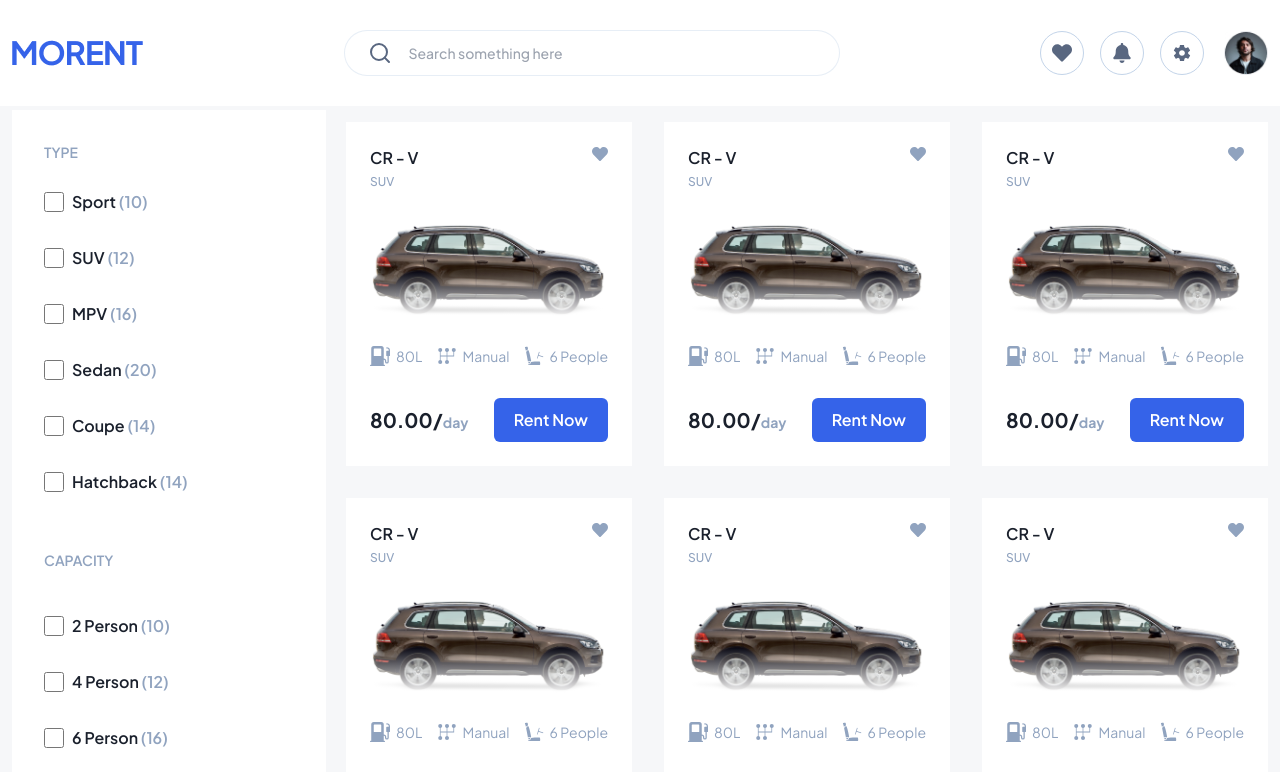
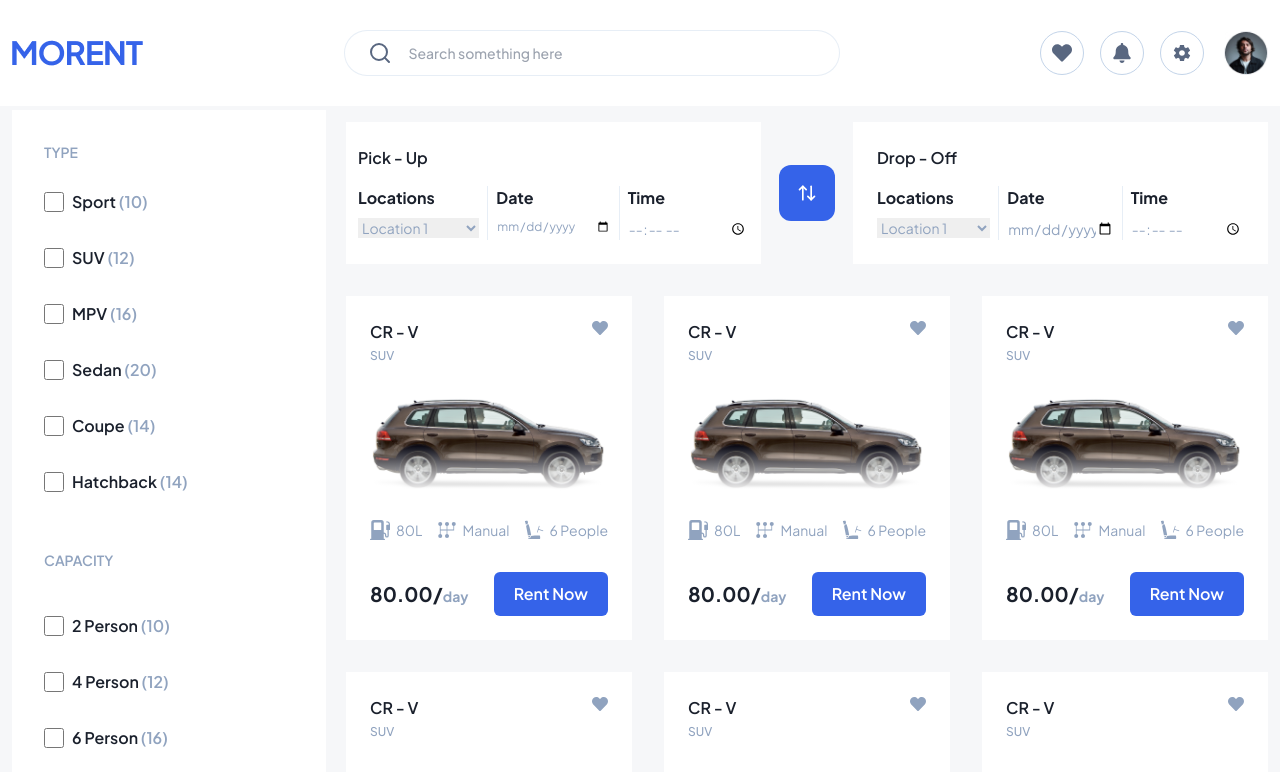
Before and after one commit to Mohammad-Nadil/MORENT, a React (Vite) app: page /category in a window 1280 px wide. Shown: the top 772 px of the page. Built offline with nearby package versions, Linux system fonts and the light colour scheme.

Commit message:
pick and drop added to category

```diff
--- a/src/component/PickAndDrop.jsx
+++ b/src/component/PickAndDrop.jsx
@@ -81,13 +81,13 @@ const PickAndDrop = ({className , divClass  }) => {
               <option value="location3">Location 3</option>
             </select>
           </div>
-          <div className="date w-[38%] sm:w-1/3 flex flex-col gap-y-2 px-1 sm:px-6">
+          <div className="date w-[36%] sm:w-1/3 flex flex-col gap-y-2 px-1 sm:px-6">
             <label htmlFor="drop-date" className="text-primary-text font-bold">
               Date
             </label>
             <input className="text-[11px] sm:text-sm text-secondary-text w-full sm:w-auto" type="date" name="drop-date" id="drop-date" />
           </div>
-          <div className="time w-[28%] sm:w-1/3 flex flex-col gap-y-2 pl-2 sm:pl-6 border-l border-[#C3D4E966]">
+          <div className="time w-[30%] sm:w-1/3 flex flex-col gap-y-2 pl-2 sm:pl-6 border-l border-[#C3D4E966]">
             <label htmlFor="drop-time" className="text-primary-text font-bold">
               Time
             </label>
--- a/src/component/layer/Pick2.jsx
+++ b/src/component/layer/Pick2.jsx
@@ -7,7 +7,7 @@ const Pick2 = ({className}) => {
     let [swap, setSwap] = useState(true);
   return (
     <Container
-      className={`py-0 xl:px-0 font-jakarta flex justify-between gap-y-12 ${className} ${
+      className={`px-0 xl:px-0 font-jakarta flex justify-between gap-y-12 ${className} ${
         swap ? "xl:flex-row flex-col " : "xl:flex-row-reverse flex-col-reverse"
       }`}
     >
@@ -21,44 +21,31 @@ const Pick2 = ({className}) => {
         <div className="up font-semibold   text-primary-text">
           <p>Pick - Up</p>
         </div>
-        <div className="down flex gap-y-4 flex-col sm:flex-row">
-          <div className="location sm:w-1/3 flex flex-col gap-y-2 sm:pr-2 border-b sm:border-r sm:border-b-0 border-[#C3D4E966]">
+        <div className="down flex flex-row">
+          <div className="location w-[30%] sm:w-1/3 flex flex-col gap-y-2 pr-1 sm:pr-2 border-r border-[#C3D4E966]">
             <label
               htmlFor="pick-location"
               className="text-primary-text font-bold"
             >
               Locations
             </label>
-            <select
-              id="pick-location"
-              className="form-select text-sm  text-secondary-text"
-            >
+            <select id="pick-location" className="form-select text-xs sm:text-sm  text-secondary-text">
               <option value="location1">Location 1</option>
               <option value="location2">Location 2</option>
               <option value="location3">Location 3</option>
             </select>
           </div>
-          <div className="date sm:w-1/3 flex flex-col gap-y-2 sm:px-2 border-b border-[#C3D4E966] sm:border-b-0">
+          <div className="date w-[40%] sm:w-1/3 flex flex-col gap-y-2 px-1 sm:px-2">
             <label htmlFor="pick-date" className="text-primary-text font-bold">
               Date
             </label>
-            <input
-              className="text-sm text-secondary-text "
-              type="date"
-              name="pick-date"
-              id="pick-date"
-            />
+            <input className="text-xs text-secondary-text w-full sm:w-auto"  type="date" name="pick-date" id="pick-date" />
           </div>
-          <div className="time sm:w-1/3 flex flex-col gap-y-2 sm:pl-3  sm:border-l border-[#C3D4E966]">
+          <div className="time w-[30%] sm:w-1/3 flex flex-col gap-y-2 pl-1 sm:pl-2 border-l border-[#C3D4E966]">
             <label htmlFor="pick-time" className="text-primary-text font-bold">
               Time
             </label>
-            <input
-              className="text-xs sm:text-sm text-secondary-text  "
-              type="time"
-              name="pick-time"
-              id="pick-time"
-            />
+            <input  className="text-xs sm:text-sm text-secondary-text w-full sm:w-auto" type="time" name="pick-time" id="pick-time" />
           </div>
         </div>
       </motion.div>
@@ -79,44 +66,31 @@ const Pick2 = ({className}) => {
         <div className="up font-semibold text-primary-text">
           <p>Drop - Off</p>
         </div>
-        <div className="down flex flex-col sm:flex-row gap-y-4">
-          <div className="location sm:w-1/3 flex flex-col gap-y-2 sm:pr-2  sm:border-r border-b sm:border-b-0 border-[#C3D4E966]">
+        <div className="down flex">
+          <div className="location w-[30%] sm:w-1/3 flex flex-col gap-y-2 pr-1 sm:pr-2 border-r border-[#C3D4E966]">
             <label
               htmlFor="drop-location"
               className="text-primary-text font-bold"
             >
               Locations
             </label>
-            <select
-              id="drop-location"
-              className="form-select text-sm  text-secondary-text"
-            >
+            <select id="drop-location" className="form-select text-xs sm:text-sm  text-secondary-text">
               <option value="location1">Location 1</option>
               <option value="location2">Location 2</option>
               <option value="location3">Location 3</option>
             </select>
           </div>
-          <div className="date sm:w-1/3 flex flex-col gap-y-2 sm:px-2 border-b border-[#C3D4E966] sm:border-none">
+          <div className="date w-[40%] sm:w-1/3 flex flex-col gap-y-2 px-1 sm:px-2">
             <label htmlFor="drop-date" className="text-primary-text font-bold">
               Date
             </label>
-            <input
-              className="text-sm text-secondary-text  sm:w-auto"
-              type="date"
-              name="drop-date"
-              id="drop-date"
-            />
+            <input className="text-xs sm:text-sm text-secondary-text w-full sm:w-auto" type="date" name="drop-date" id="drop-date" />
           </div>
-          <div className="time sm:w-1/3 flex flex-col gap-y-2 sm:pl-3 sm:border-l border-[#C3D4E966]">
+          <div className="time w-[30%] sm:w-1/3 flex flex-col gap-y-2 pl-1 sm:pl-2 border-l border-[#C3D4E966]">
             <label htmlFor="drop-time" className="text-primary-text font-bold">
               Time
             </label>
-            <input
-              className="text-sm text-secondary-text  sm:w-auto"
-              type="time"
-              name="drop-time"
-              id="drop-time"
-            />
+            <input className="text-xs sm:text-sm text-secondary-text w-full sm:w-auto" type="time" name="drop-time" id="drop-time" />
           </div>
         </div>
       </motion.div>
--- a/src/component/pages/Category.jsx
+++ b/src/component/pages/Category.jsx
@@ -4,6 +4,7 @@ import Paginate from "../Paginate";
 import { motion } from "framer-motion";
 import Pick2 from "../layer/Pick2";
 import SideNav from "../SideNav";
+import PickAndDrop from "../PickAndDrop";
 
 const Category = () => {
   // Set initial itemsPerPage to 12
@@ -20,7 +21,7 @@ const Category = () => {
           <SideNav />
         </div>
         <div className="main w-full xl:w-3/4 gap-8 flex flex-col pt-3 xl:pl-5 ">
-          {/* <Pick2 className="w-full" /> */}
+          <Pick2 className="w-full" />
           <Paginate itemsPerPage={itemsPerPage} />
           <motion.button
             whileHover={{ scale: 1.1 }} // Scale up on hover
```
